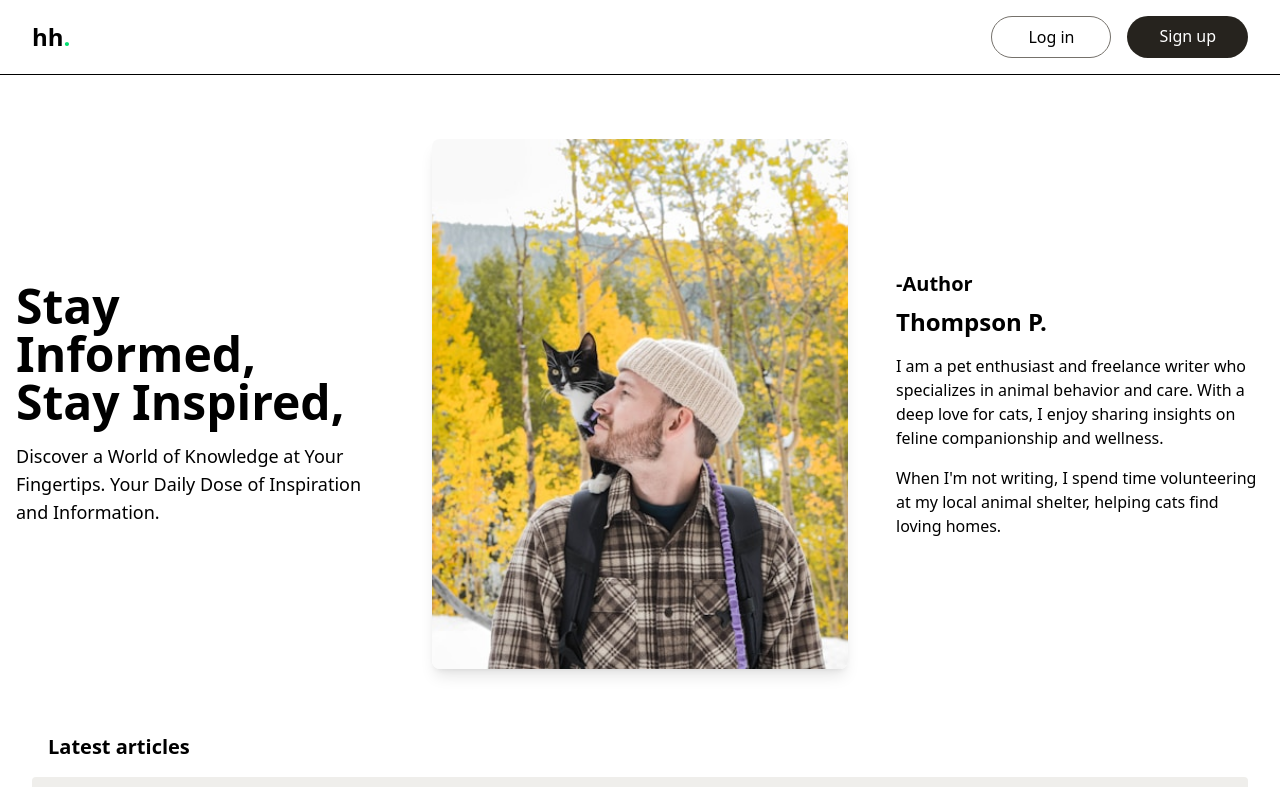
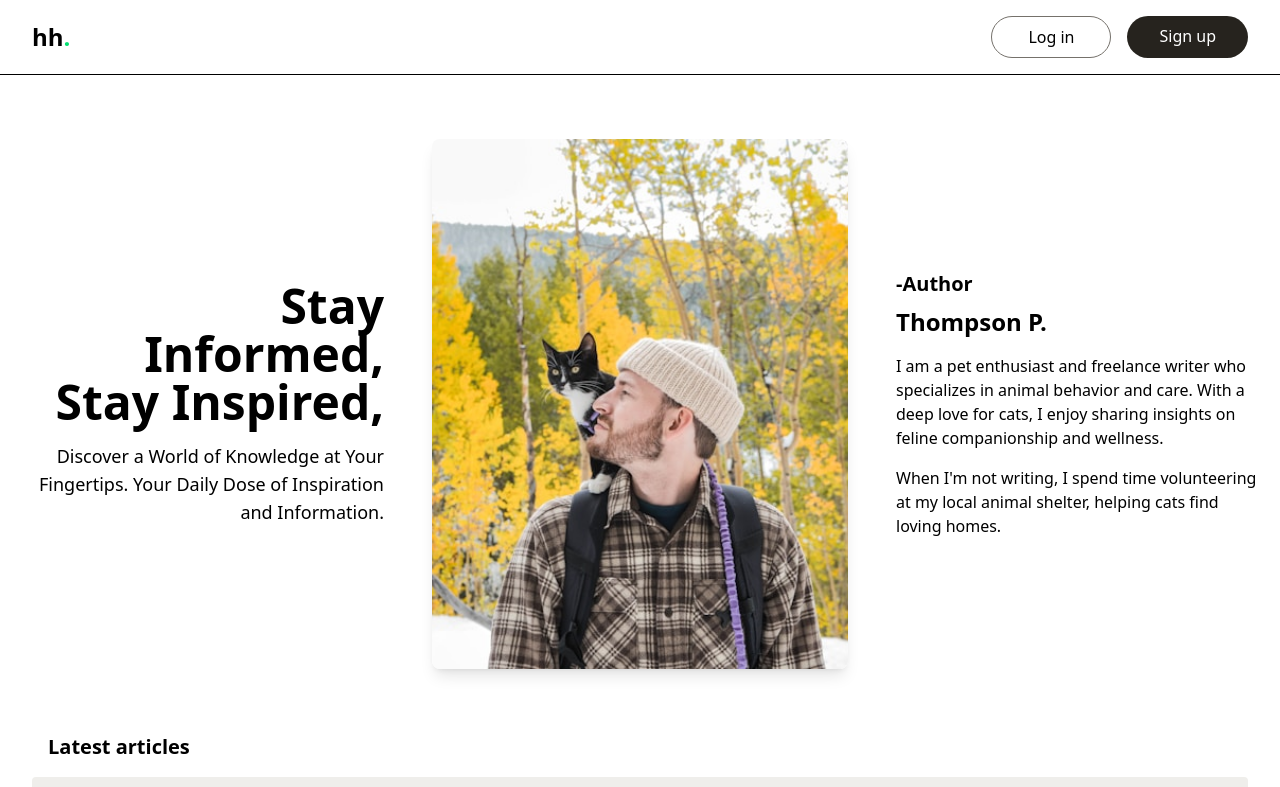
Before and after one commit to tchkh/book-worm, a React (Vite) app: page / in a window 1280 px wide. Shown: the top 787 px of the page. Built offline with nearby package versions, Linux system fonts and the light colour scheme.

Commit message:
fix: fix left column text to the right

```diff
--- a/src/components/HeroSection.jsx
+++ b/src/components/HeroSection.jsx
@@ -4,7 +4,7 @@
   return (
     <main className='container px-4 py-8 lg:py-16 mx-auto'>
       <div className='flex flex-col lg:flex-row items-center'>
-        <div className='lg:w-1/3 mb-8 lg:mb-0 lg:pr-8'>
+        <div className='lg:w-1/3 mb-8 lg:mb-0 lg:pr-8 lg:text-right'>
           <h1 className='text-4xl lg:text-5xl font-bold mb-4'>
             Stay <br className='hidden lg:block' />
             Informed, <br />
```
